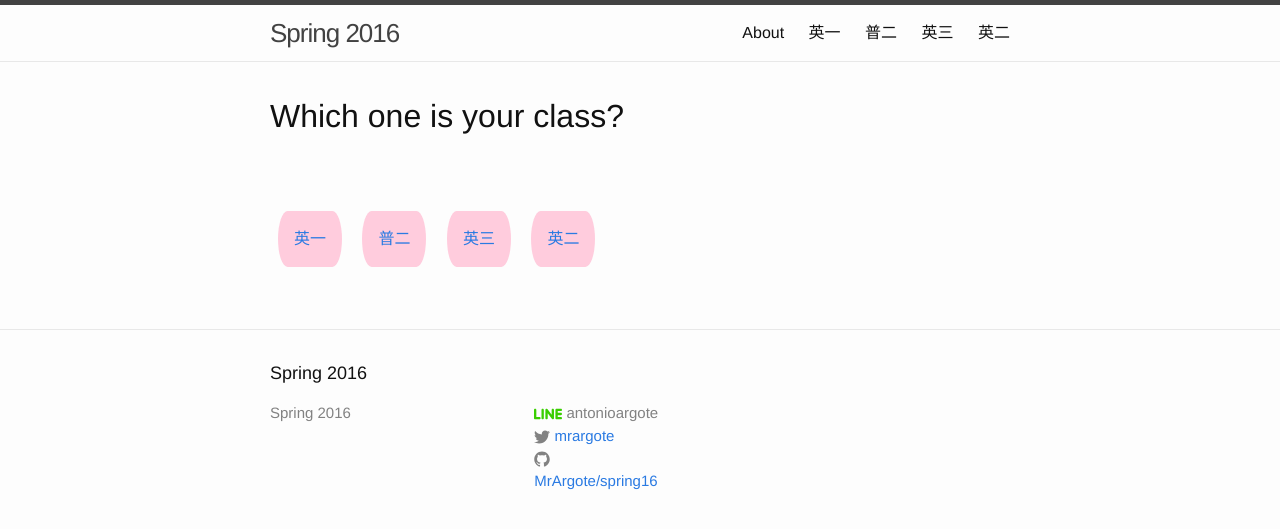
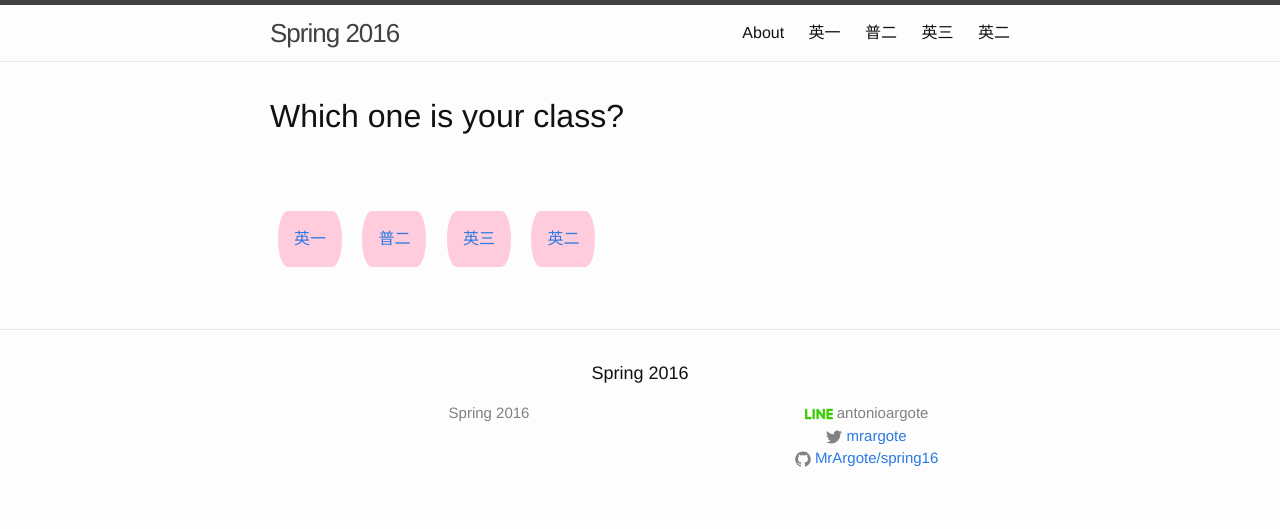
Before and after one commit to MrArgote/spring16, a Jekyll site: the page built from index.html, in a window 1280 px wide. Shown: the top 529 px of the page. Built offline with Jekyll 4.4.1, drawn with Linux system fonts in a browser that asks for light colours.

Commit message:
turned the responsive 3-column footer into a 2-col footer

```diff
--- a/_sass/_layout.scss
+++ b/_sass/_layout.scss
@@ -99,6 +99,7 @@
  */
 .site-footer {
     border-top: 1px solid $grey-color-light;
+    text-align: center;
     padding: $spacing-unit 0;
 }
 
@@ -127,18 +128,13 @@
 }
 
 .footer-col-1 {
-    width: -webkit-calc(35% - (#{$spacing-unit} / 2));
-    width:         calc(35% - (#{$spacing-unit} / 2));
+    width: -webkit-calc(60% - (#{$spacing-unit} / 2));
+    width:         calc(60% - (#{$spacing-unit} / 2));
 }
 
 .footer-col-2 {
-    width: -webkit-calc(20% - (#{$spacing-unit} / 2));
-    width:         calc(20% - (#{$spacing-unit} / 2));
-}
-
-.footer-col-3 {
-    width: -webkit-calc(45% - (#{$spacing-unit} / 2));
-    width:         calc(45% - (#{$spacing-unit} / 2));
+    width: -webkit-calc(40% - (#{$spacing-unit} / 2));
+    width:         calc(40% - (#{$spacing-unit} / 2));
 }
 
 @include media-query($on-laptop) {
@@ -146,11 +142,6 @@
     .footer-col-2 {
         width: -webkit-calc(50% - (#{$spacing-unit} / 2));
         width:         calc(50% - (#{$spacing-unit} / 2));
-    }
-
-    .footer-col-3 {
-        width: -webkit-calc(100% - (#{$spacing-unit} / 2));
-        width:         calc(100% - (#{$spacing-unit} / 2));
     }
 }
 
```
